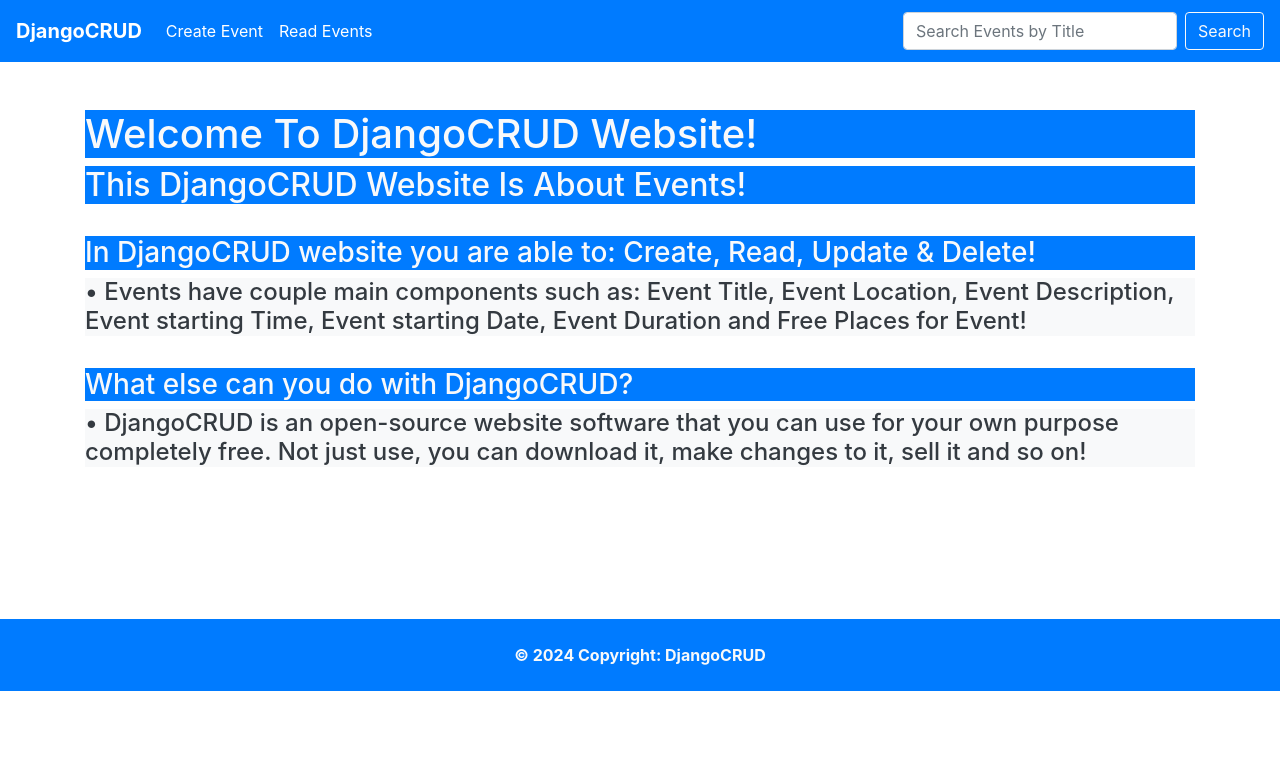
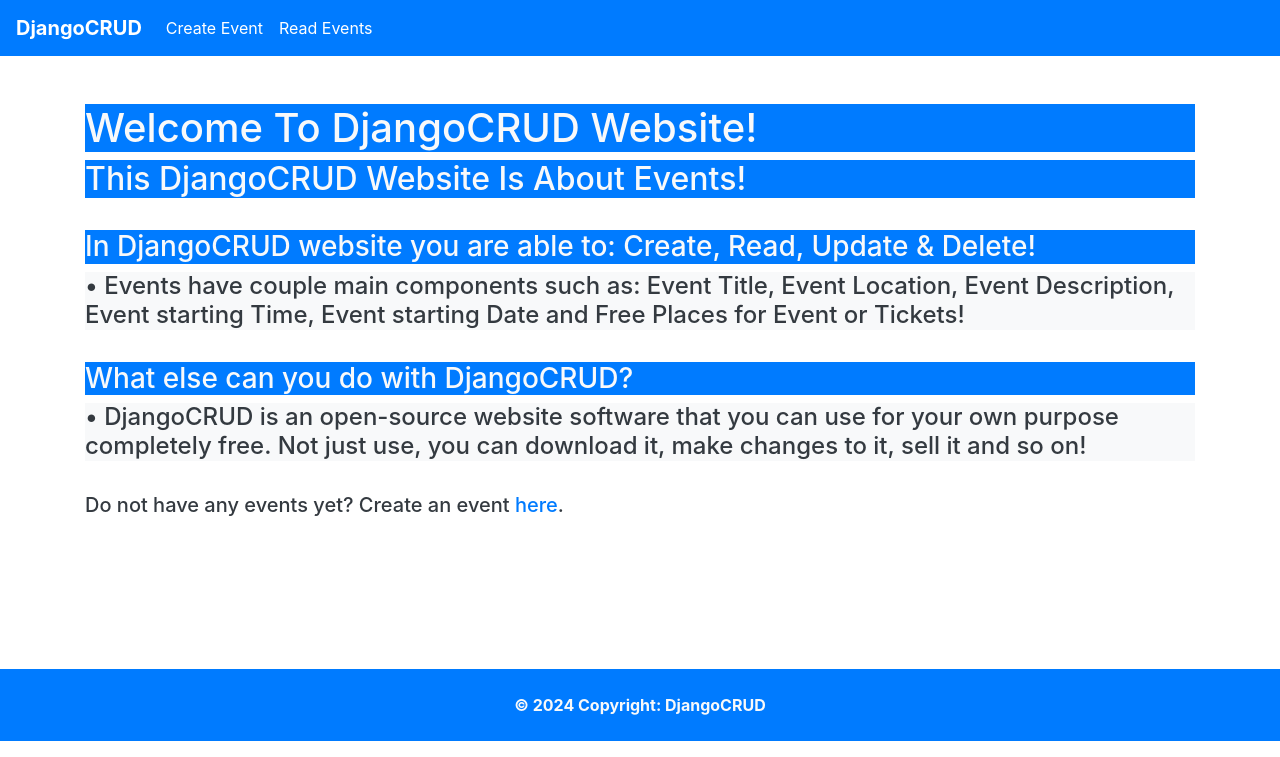
Before and after one commit to dusanrsc/Django_CRUD, a Django app: page / in a window 1280 px wide. Shown: the top 757 px of the page. Run offline with Django 5.2, Linux system fonts and the light colour scheme; some libraries are stand-ins or nearby versions.

Commit message:
first commit

```diff
--- a/app/models.py
+++ b/app/models.py
@@ -3,7 +3,7 @@ from django.db import models
 
 # Create your models here.
 class Event(models.Model):
-	title = models.CharField(max_length=15)
+	title = models.CharField(max_length=20)
 	location = models.CharField(max_length=20)
 	description = models.TextField(max_length=25)
 	date = models.DateField(max_length=15)
--- a/app/templates/base.html
+++ b/app/templates/base.html
@@ -19,13 +19,9 @@
         <a class="nav-link" href="{% url 'read_event' %}">Read Events</a>
       </li>
     </ul>
-    <form class="form-inline my-2 my-lg-1">
-    	<input class="form-control mr-sm-2" type="search" name="searched" placeholder="Search Events by Title" aria-label="Search">
-    	<a href="{% url 'search_event' %}" class="btn btn-outline-light">Search</a>
-    </form>
   </div>
 </nav>
-<!-- navbar -->
+<!-- endnavbar -->
 
 {% block content %}
 {% endblock %}
--- a/app/templates/index.html
+++ b/app/templates/index.html
@@ -15,10 +15,12 @@
 			<h2 class="text bg-primary text-light">This DjangoCRUD Website Is About Events!</h2><br/>
 			<h3 class="text bg-primary text-light">In DjangoCRUD website you are able to: Create, Read, Update & Delete!</h3>
 
-			<h4 class="text bg-light text-dark"> • Events have couple main components such as: Event Title, Event Location, Event Description, Event starting Time, Event starting Date, Event Duration and Free Places for Event!</h4><br/>
+			<h4 class="text bg-light text-dark"> • Events have couple main components such as: Event Title, Event Location, Event Description, Event starting Time, Event starting Date and Free Places for Event or Tickets!</h4><br/>
 
 			<h3 class="text bg-primary text-light">What else can you do with DjangoCRUD?</h3>
-			<h4 class="text bg-light text-dark"> • DjangoCRUD is an open-source website software that you can use for your own purpose completely free. Not just use, you can download it, make changes to it, sell it and so on!</h4>
+			<h4 class="text bg-light text-dark"> • DjangoCRUD is an open-source website software that you can use for your own purpose completely free. Not just use, you can download it, make changes to it, sell it and so on!</h4><br/>
+
+			<h5 class="text text-dark">Do not have any events yet? Create an event <a href="{% url 'create_event' %}">here</a>.</h5>
 
 		</div>
 	</body>
--- a/app/urls.py
+++ b/app/urls.py
@@ -24,6 +24,4 @@ urlpatterns = [
     path("read_event", views.read_event, name="read_event"),
     path("update_event/<int:id>", views.update_event, name="update_event"),
     path("delete_event/<int:id>", views.delete_event, name="delete_event"),
-
-    path("search_event/", views.search_event, name="search_event"),
 ]
--- a/app/views.py
+++ b/app/views.py
@@ -41,13 +41,3 @@ def delete_event(request, id):
 	event = Event.objects.get(pk=id)
 	event.delete()
 	return redirect('index')
-
-# search event by title view
-def search_event(request):
-	if request.method == "POST":
-		searched = request.POST["searched"]
-		event = Event.objects.filter(title__contains=searched)
-
-		return render(request, "search_event.html", {"searched": searched, "event": event})
-	else:
-		return render(request, "search_event.html", {})
```
Also changed, not shown: app/templates/search_event.html (deleted, +0 -30 lines), app/migrations/0007_alter_event_title.py (added), db.sqlite3.
